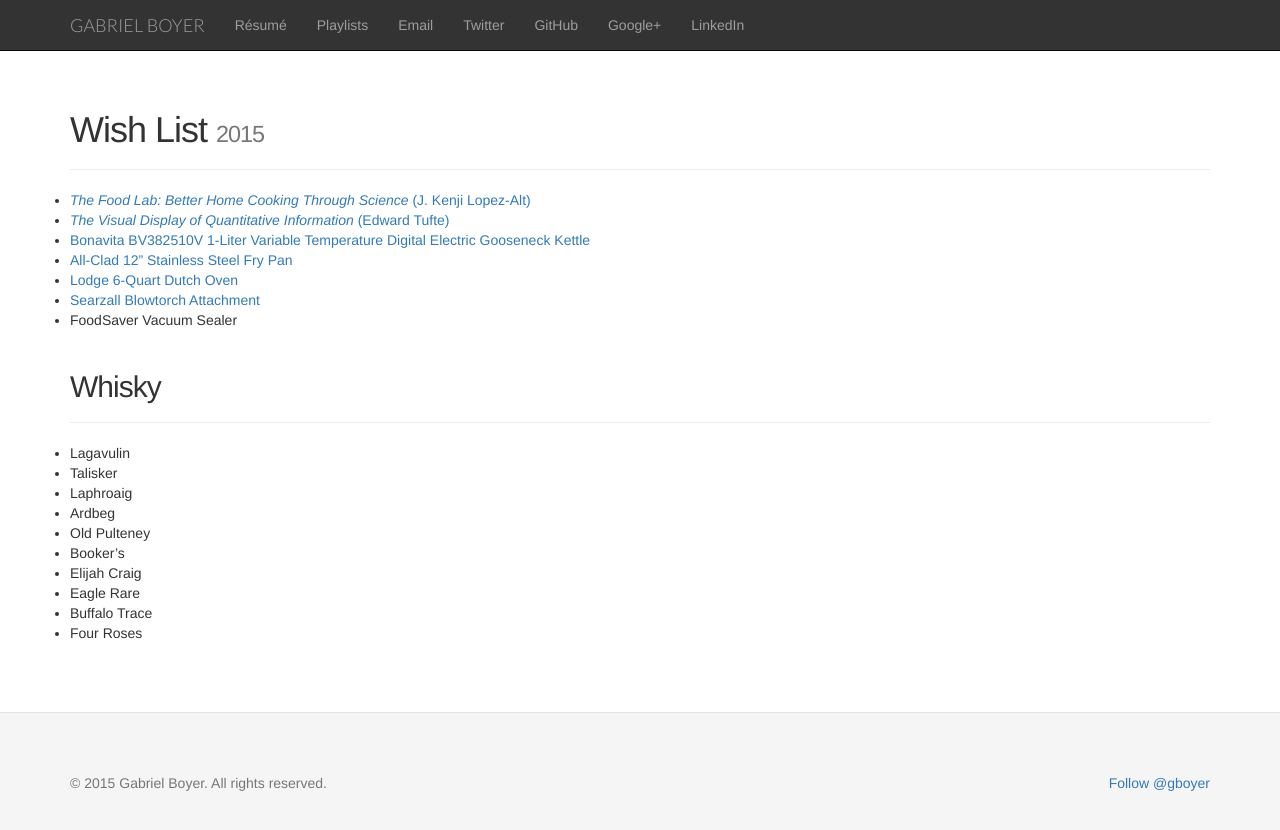
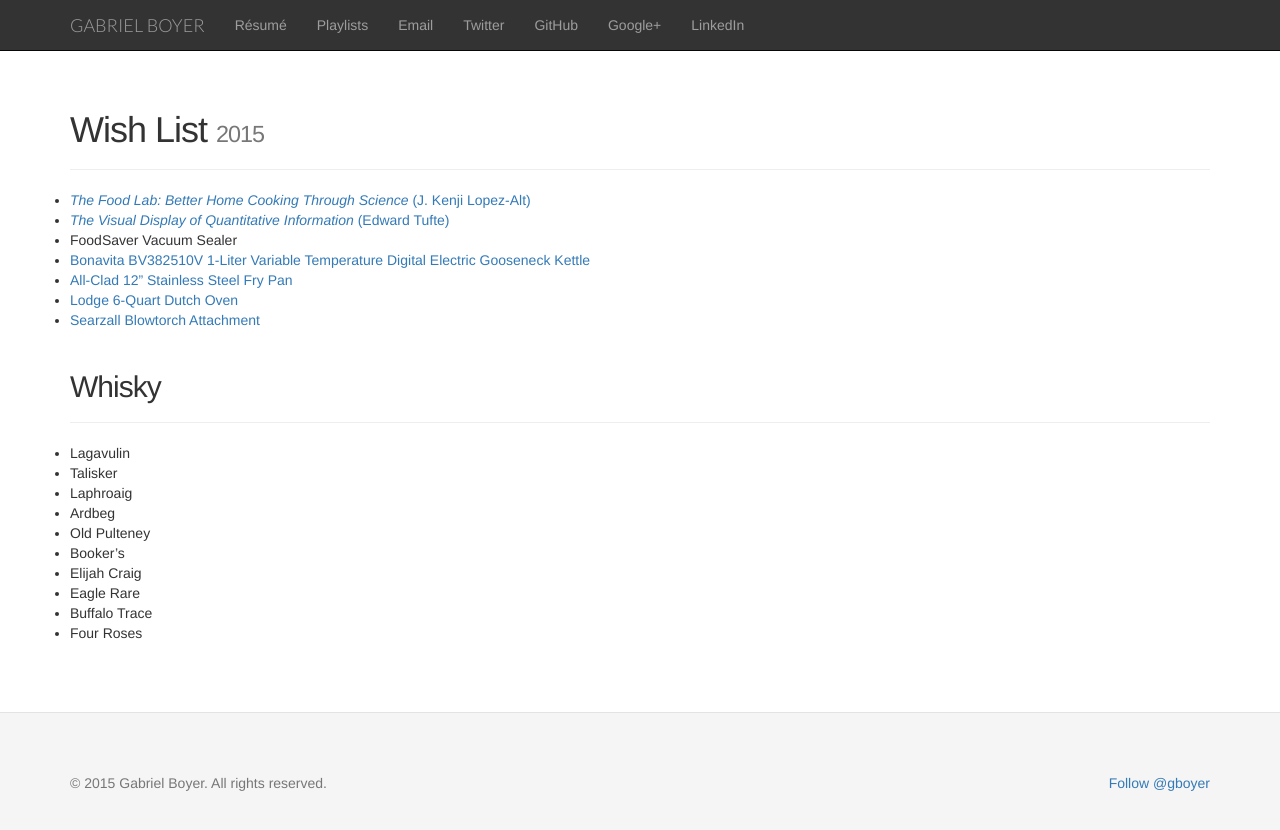
Before and after one commit to gabe/gabe.github.com, a Jekyll site: the page built from wishlist.md, in a window 1280 px wide. Shown: the top 830 px of the page. Built offline with Jekyll 4.4.1, drawn with Linux system fonts in a browser that asks for light colours; nearby versions of some CDN libraries; comment, search, counter and statistics services are not loaded.

```diff
--- a/wishlist.md
+++ b/wishlist.md
@@ -9,11 +9,11 @@ title: Wish List
 
 - [_The Food Lab: Better Home Cooking Through Science_ (J. Kenji Lopez-Alt)][7]
 - [_The Visual Display of Quantitative Information_ (Edward Tufte)][3]
+- FoodSaver Vacuum Sealer
 - [Bonavita BV382510V 1-Liter Variable Temperature Digital Electric Gooseneck Kettle][4]
 - [All-Clad 12" Stainless Steel Fry Pan][2]
 - [Lodge 6-Quart Dutch Oven][1]
 - [Searzall Blowtorch Attachment][5]
-- FoodSaver Vacuum Sealer
 
 <div class="page-header">
   <h2>Whisky</h2>
```
